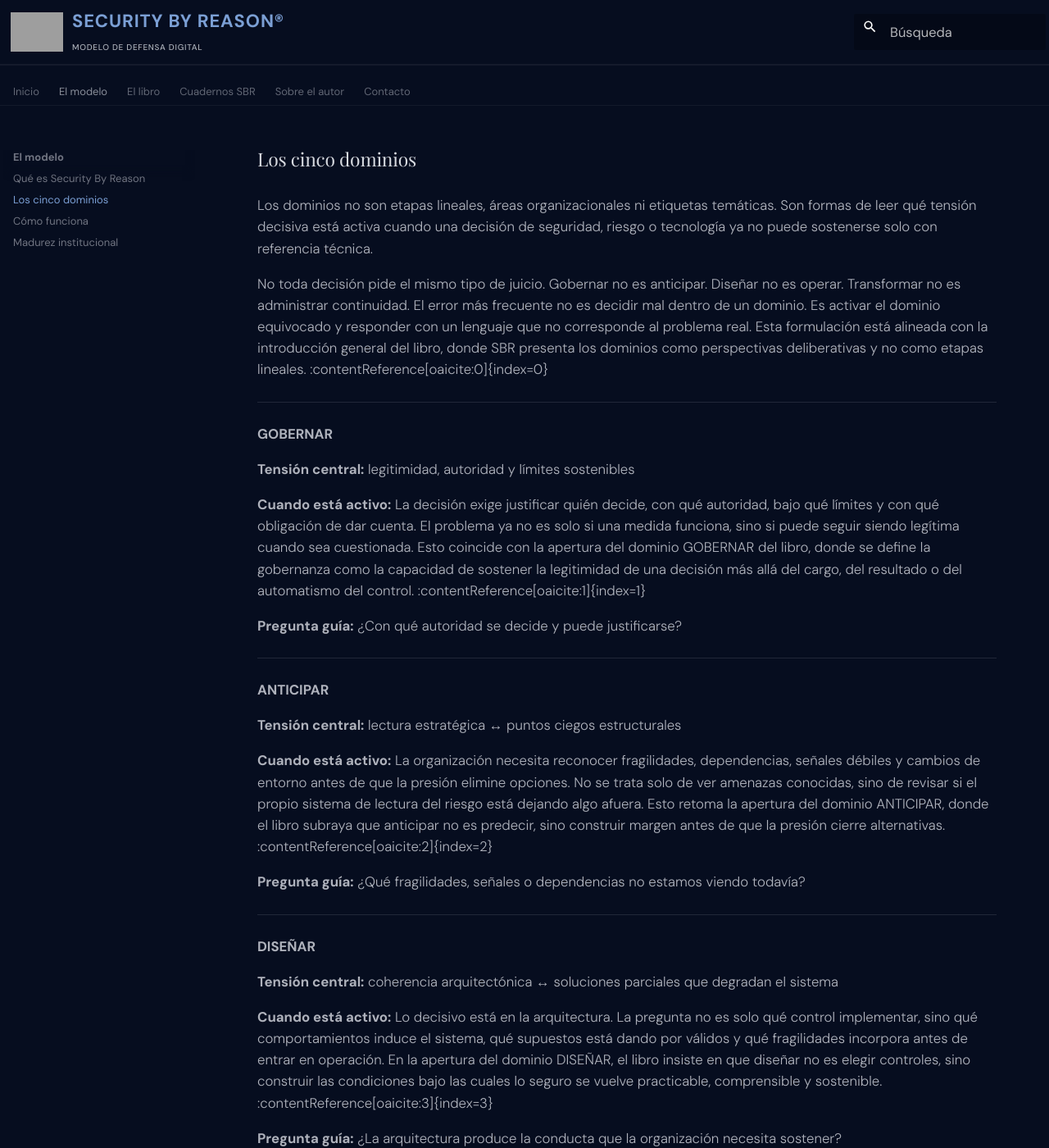
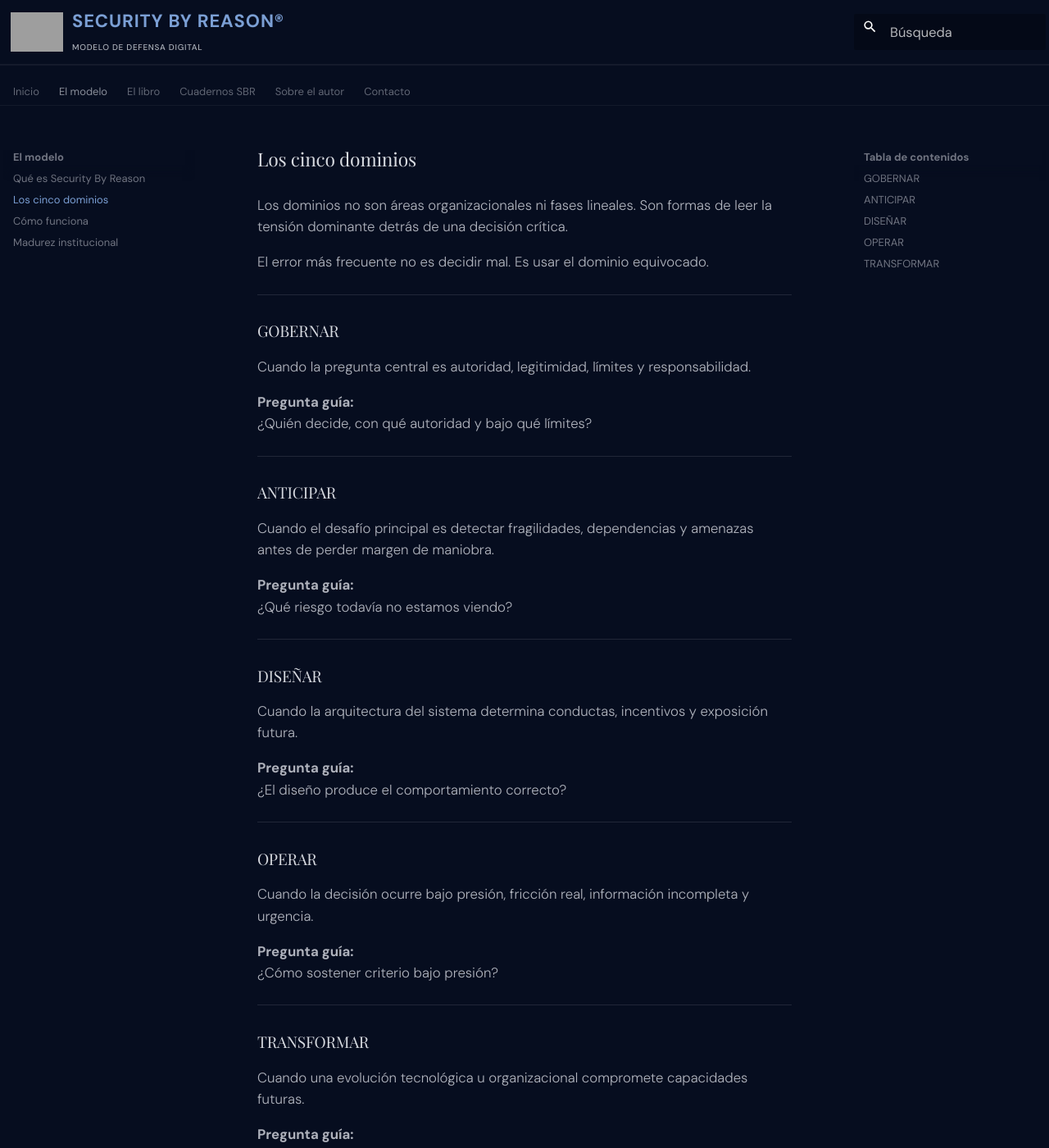
Before and after one commit to danielsasia/sbr-site, an MkDocs documentation site: the page built from docs/modelo/dominios.md, in a window 1280 px wide and 1400 px high. Shown: the whole window at 82% size. Built offline with MkDocs 1.6.1 and Material for MkDocs 9.7.7, drawn with Linux system fonts in a browser that asks for light colours; some web fonts are replaced; some of the changed text lies outside the part shown; grey boxes are pictures that could not be loaded.

Commit message:
Update dominios.md

```diff
--- a/docs/modelo/dominios.md
+++ b/docs/modelo/dominios.md
@@ -1,81 +1,52 @@
----
-hide:
-  - toc
----
+<!-- docs/modelo/dominios.md -->
 
 # Los cinco dominios
 
-Los dominios no son etapas lineales, áreas organizacionales ni etiquetas temáticas. Son formas de leer qué tensión decisiva está activa cuando una decisión de seguridad, riesgo o tecnología ya no puede sostenerse solo con referencia técnica.
+Los dominios no son áreas organizacionales ni fases lineales. Son formas de leer la tensión dominante detrás de una decisión crítica.
 
-No toda decisión pide el mismo tipo de juicio. Gobernar no es anticipar. Diseñar no es operar. Transformar no es administrar continuidad. El error más frecuente no es decidir mal dentro de un dominio. Es activar el dominio equivocado y responder con un lenguaje que no corresponde al problema real. Esta formulación está alineada con la introducción general del libro, donde SBR presenta los dominios como perspectivas deliberativas y no como etapas lineales. :contentReference[oaicite:0]{index=0}
+El error más frecuente no es decidir mal. Es usar el dominio equivocado.
 
 ---
 
-**GOBERNAR**
+## GOBERNAR
 
-**Tensión central:** legitimidad, autoridad y límites sostenibles
+Cuando la pregunta central es autoridad, legitimidad, límites y responsabilidad.
 
-**Cuando está activo:** La decisión exige justificar quién decide, con qué autoridad, bajo qué límites y con qué obligación de dar cuenta. El problema ya no es solo si una medida funciona, sino si puede seguir siendo legítima cuando sea cuestionada. Esto coincide con la apertura del dominio GOBERNAR del libro, donde se define la gobernanza como la capacidad de sostener la legitimidad de una decisión más allá del cargo, del resultado o del automatismo del control. :contentReference[oaicite:1]{index=1}
-
-**Pregunta guía:** ¿Con qué autoridad se decide y puede justificarse?
+**Pregunta guía:**
+¿Quién decide, con qué autoridad y bajo qué límites?
 
 ---
 
-**ANTICIPAR**
+## ANTICIPAR
 
-**Tensión central:** lectura estratégica ↔ puntos ciegos estructurales
+Cuando el desafío principal es detectar fragilidades, dependencias y amenazas antes de perder margen de maniobra.
 
-**Cuando está activo:** La organización necesita reconocer fragilidades, dependencias, señales débiles y cambios de entorno antes de que la presión elimine opciones. No se trata solo de ver amenazas conocidas, sino de revisar si el propio sistema de lectura del riesgo está dejando algo afuera. Esto retoma la apertura del dominio ANTICIPAR, donde el libro subraya que anticipar no es predecir, sino construir margen antes de que la presión cierre alternativas. :contentReference[oaicite:2]{index=2}
-
-**Pregunta guía:** ¿Qué fragilidades, señales o dependencias no estamos viendo todavía?
+**Pregunta guía:**
+¿Qué riesgo todavía no estamos viendo?
 
 ---
 
-**DISEÑAR**
+## DISEÑAR
 
-**Tensión central:** coherencia arquitectónica ↔ soluciones parciales que degradan el sistema
+Cuando la arquitectura del sistema determina conductas, incentivos y exposición futura.
 
-**Cuando está activo:** Lo decisivo está en la arquitectura. La pregunta no es solo qué control implementar, sino qué comportamientos induce el sistema, qué supuestos está dando por válidos y qué fragilidades incorpora antes de entrar en operación. En la apertura del dominio DISEÑAR, el libro insiste en que diseñar no es elegir controles, sino construir las condiciones bajo las cuales lo seguro se vuelve practicable, comprensible y sostenible. :contentReference[oaicite:3]{index=3}
-
-**Pregunta guía:** ¿La arquitectura produce la conducta que la organización necesita sostener?
+**Pregunta guía:**
+¿El diseño produce el comportamiento correcto?
 
 ---
 
-**OPERAR**
+## OPERAR
 
-**Tensión central:** respuesta eficaz ↔ criterio bajo fricción real
+Cuando la decisión ocurre bajo presión, fricción real, información incompleta y urgencia.
 
-**Cuando está activo:** La decisión ocurre bajo presión, información incompleta, conflicto entre prioridades, urgencia y costos distribuidos de manera desigual. El problema ya no es qué debería hacerse en abstracto, sino cómo sostener criterio cuando el sistema empieza a degradarse y el tiempo deja de ser neutral. Esta formulación coincide con la introducción general del libro, donde OPERAR aparece como el dominio de la decisión bajo fricción real. :contentReference[oaicite:4]{index=4}
-
-**Pregunta guía:** ¿Cómo se sostiene criterio bajo fricción real?
+**Pregunta guía:**
+¿Cómo sostener criterio bajo presión?
 
 ---
 
-**TRANSFORMAR**
+## TRANSFORMAR
 
-**Tensión central:** evolución tecnológica ↔ responsabilidad por el futuro que se compromete
+Cuando una evolución tecnológica u organizacional compromete capacidades futuras.
 
-**Cuando está activo:** La organización debe decidir qué cambia, qué permanece, qué integra y qué futuro compromete con cada evolución tecnológica u organizacional. No se trata solo de adoptar innovación, sino de hacerse responsable por lo que esa transformación deja instalado como dependencia, criterio o herencia. Esto está alineado con la introducción general, donde TRANSFORMAR se define como el dominio que decide qué futuro queda comprometido con cada evolución tecnológica u organizacional. :contentReference[oaicite:5]{index=5}
-
-**Pregunta guía:** ¿Qué futuro compromete esta decisión?
-
----
-
-**Los veinte pensadores detrás del modelo**
-
-Cada dominio está iluminado por cuatro tradiciones filosóficas que desarrollaron criterios para decidir cuando el procedimiento ya no alcanza. La estructura de veinte pensadores distribuidos en cinco dominios coincide con la Parte I del libro. :contentReference[oaicite:6]{index=6}
-
-| Dominio | Pensadores |
-|---|---|
-| GOBERNAR | Aristóteles, Tomás de Aquino, Thomas Hobbes, Immanuel Kant |
-| ANTICIPAR | Sun Tzu, Francis Bacon, Carl von Clausewitz, Ulrich Beck |
-| DISEÑAR | Platón, René Descartes, Adam Smith, Bruce Schneier |
-| OPERAR | Jeremy Bentham, Michel Foucault, Melanie Mitchell, Kevin Kelly |
-| TRANSFORMAR | Friedrich Nietzsche, Hans Jonas, Gilbert Simondon, Luciano Floridi |
-
-El desarrollo completo de cada pensador, cada tensión y cada decisión está en el libro.
-
----
-
-[Cómo funciona el modelo →](como-funciona.md){ .md-button }
-[El libro →](../libro.md){ .md-button .md-button--primary }
+**Pregunta guía:**
+¿Qué futuro estamos comprometiendo con esta decisión?
```
